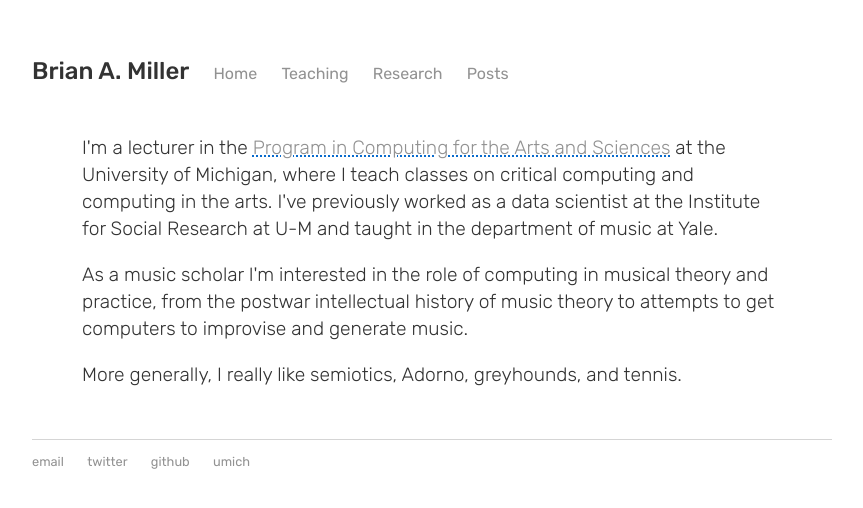
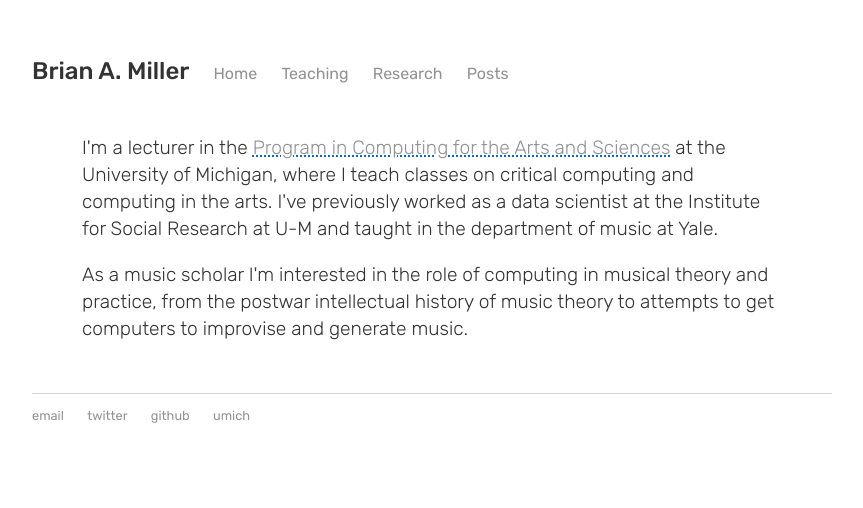
Before and after one commit to bmill42/bmill42.github.io, a Jekyll site: the page built from index.html, in a window 1280 px wide. Shown: the top 508 px of the page, without its empty margins (168-1031 px from the left). Built offline with Jekyll 4.4.1, drawn with Linux system fonts in a browser that asks for light colours.

Commit message:
small tweaks

```diff
--- a/index.html
+++ b/index.html
@@ -9,6 +9,4 @@ title: Brian A. Miller
 
     <p>As a music scholar I'm interested in the role of computing in musical theory and practice, from the postwar intellectual history of music theory to attempts to get computers to improvise and generate music.</p>
 
-    <p>More generally, I really like semiotics, Adorno, greyhounds, and tennis.</p>
-
 </div>
```
